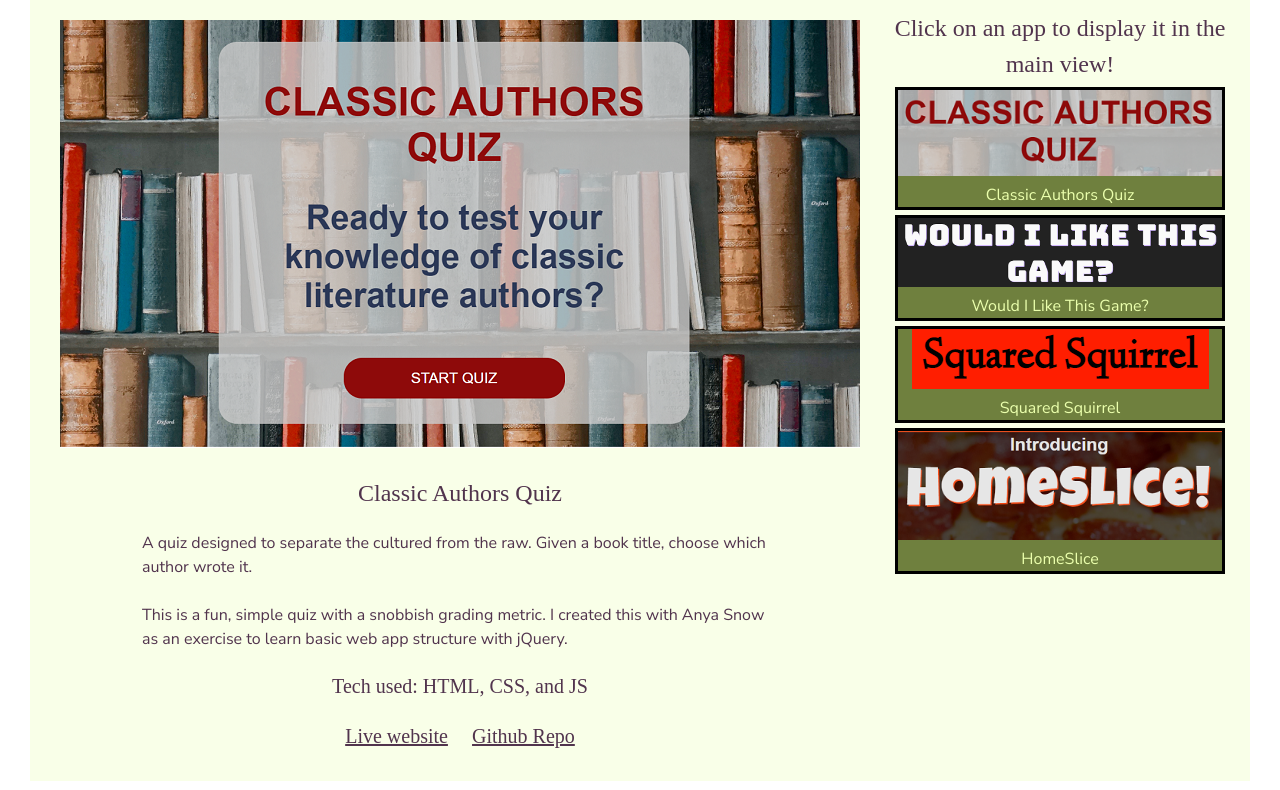
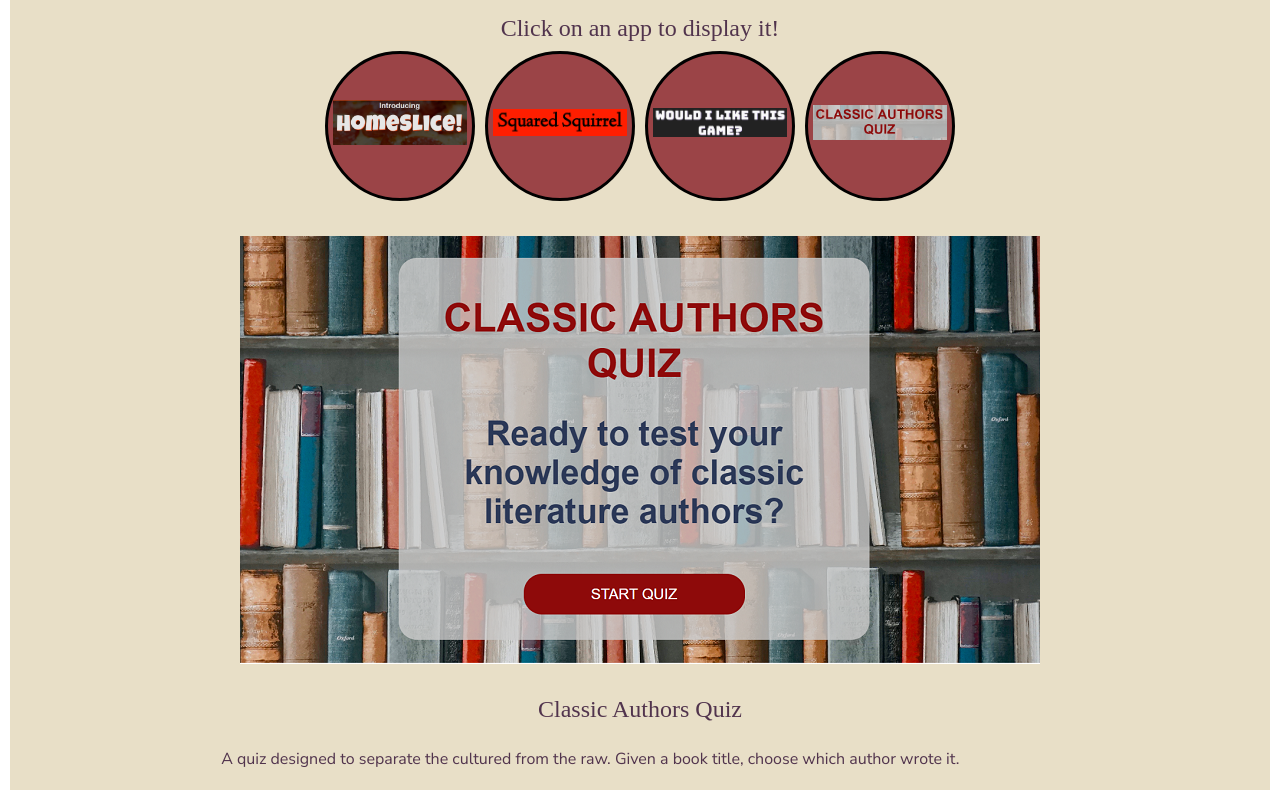
Before and after one commit to felixworks/portfolio, a plain HTML site: page index.html in a window 1280 px wide. Shown: the part 225-1015 px from the top of the page. Drawn offline with nearby package versions, Linux system fonts and the light colour scheme; a web font is replaced by a local one.

Commit message:
app tile tweak, pallette change, and favicon addition

```diff
--- a/index.html
+++ b/index.html
@@ -6,11 +6,12 @@
       content="width=device-width, initial-scale=1"
       lang="en"
     />
-    <title>Portfolio</title>
+    <title>Portfolio - Felixworks</title>
     <link
       href="https://cdnjs.cloudflare.com/ajax/libs/meyer-reset/2.0/reset.css"
       rel="stylesheet"
     />
+    <link rel="shortcut icon" type="image/x-icon" href="favicon.ico" />
     <script
       defer
       src="https://use.fontawesome.com/releases/v5.7.2/js/all.js"
@@ -103,39 +104,11 @@
       </nav>
     </header>
     <main>
-      <h2 class="standalone">Projects</h2>
       <div class="main-container">
-        <section class="selected-app-container" id="selected-app-container">
-          <div class="selected-app-view">
-            <img
-              src="images/ClassicAuthorsQuiz-resized.png"
-              alt="app-image"
-              class="app-image"
-            />
-          </div>
-          <h3>Classic Authors Quiz</h3>
-          <div class="text-container">
-            <p>
-              A quiz designed to separate the cultured from the raw. Given a
-              book title, choose which author wrote it.<br /><br />
-              This is a fun, simple quiz with a snobbish grading metric. I
-              created this with Anya Snow as an exercise to learn basic web app
-              structure with jQuery.
-            </p>
-          </div>
-          <h4>Tech used: HTML, CSS, and JS</h4>
-          <div>
-            <a href="https://nw-iguana.github.io/bookquiz/" target="_blank"
-              >Live website</a
-            >
-            <a href="https://github.com/nw-iguana/bookquiz" target="_blank"
-              >Github Repo</a
-            >
-          </div>
-        </section>
-        <section class="app-tiles">
-          <h3>Click on an app to display it in the main view!</h3>
-          <ul>
+        <h2 class="standalone">Projects</h2>
+        <section class="app-tiles-container">
+          <h3>Click on an app to display it!</h3>
+          <ul class="app-tiles-grid">
             <li>
               <div class="tile-image-container">
                 <a href="#selected-app-container"
@@ -186,9 +159,38 @@
             </li>
           </ul>
         </section>
+        <section class="selected-app-container" id="selected-app-container">
+          <div class="selected-app-view">
+            <img
+              src="images/ClassicAuthorsQuiz-resized.png"
+              alt="app-image"
+              class="app-image"
+            />
+          </div>
+          <h3>Classic Authors Quiz</h3>
+          <div class="text-container">
+            <p>
+              A quiz designed to separate the cultured from the raw. Given a
+              book title, choose which author wrote it.<br /><br />
+              This is a fun, simple quiz with a snobbish grading metric. I
+              created this with Anya Snow as an exercise to learn basic web app
+              structure with jQuery.
+            </p>
+          </div>
+          <h4>Tech used: HTML, CSS, and JS</h4>
+          <div>
+            <a href="https://nw-iguana.github.io/bookquiz/" target="_blank"
+              >Live website</a
+            >
+            <a href="https://github.com/nw-iguana/bookquiz" target="_blank"
+              >Github Repo</a
+            >
+          </div>
+        </section>
       </div>
-      <h2 class="standalone">About Me</h2>
+
       <section class="aboutMe" id="aboutMe">
+        <h2 class="standalone">About Me</h2>
         <img src="images/felix.jpg" alt="felix-image" />
         <div class="text-container">
           <p>
--- a/main.css
+++ b/main.css
@@ -46,6 +46,7 @@ h4 {
 
 h2.standalone {
   color: #51344d;
+  font-weight: bold;
 }
 
 img {
@@ -62,7 +63,7 @@ nav a {
   flex-direction: row;
   justify-content: space-between;
   align-items: center;
-  background-color: #6f803e;
+  background-color: #9b4447;
   max-height: 140px;
   padding: 20px;
   color: #ebffad;
@@ -130,9 +131,18 @@ main {
   margin-top: 10px;
 }
 
+.main-container {
+  display: flex;
+  flex-direction: column;
+  justify-content: space-between;
+  align-items: center;
+  padding: 10px;
+  margin: 0 0 20px 0;
+}
+
 .main-container,
 section.aboutMe {
-  background-color: #c3d68d;
+  background-color: #e8dfc7;
   padding: 10px;
 }
 
@@ -140,15 +150,25 @@ section.aboutMe {
   padding: 10px;
 }
 
-.app-tiles ul p {
+.app-tiles-container {
+  order: 1;
+}
+
+.app-tiles-container ul p {
   color: #ebffad;
 }
 
-.app-tiles ul li {
+.app-tiles-container ul li {
   border: 3px solid black;
   margin: 5px;
-  background-color: #6f803e;
+  background-color: #9b4447;
 }
+
+.app-tiles-grid {
+  display: flex;
+  flex-direction: column-reverse;
+}
+
 .tile-image-container {
   color: #ebffad;
 }
@@ -203,23 +223,69 @@ section.aboutMe {
 
   .main-container {
     display: flex;
-    flex-direction: row;
+    flex-direction: column;
     justify-content: space-between;
-    align-items: flex-start;
+    align-items: center;
     padding: 10px;
-    margin: 20px;
+    margin: 0 0 20px 0;
   }
 
-  .main-container,
+  .app-tiles-container ul li {
+    border: 3px solid black;
+    border-radius: 100px;
+    margin: 5px;
+    background-color: #9b4447;
+    padding: 5px;
+  }
+
+  h2.standalone {
+    order: -2;
+  }
+
+  /* .main-container,
   section.aboutMe {
     background-color: #f9ffe8;
+  } */
+
+  /* .selected-app-container {
+    width: 70%;
+  }
+
+  .app-tiles-container {
+    width: 30%;
+  } */
+
+  .app-tiles-container {
+    order: -1;
+    margin: 0 auto;
   }
 
   .selected-app-container {
-    width: 70%;
+    margin: 0 auto;
   }
 
-  .app-tiles {
-    width: 30%;
+  .app-tiles-grid {
+    display: flex;
+    flex-direction: row-reverse;
+    justify-content: space-between;
+  }
+
+  .app-tiles-grid li {
+    width: 125px;
+    height: 125px;
+    display: flex;
+    flex-direction: column;
+    justify-content: center;
+  }
+
+  .app-tiles-grid li p {
+    display: none;
   }
 }
+
+@media screen and (min-width: 1000px) {
+  .app-tiles-grid li {
+    width: 150px;
+    height: 150px;
+  }
+}
--- a/script.js
+++ b/script.js
@@ -93,7 +93,7 @@ function handleMenuLinkClick() {
 }
 
 function handleAppClick() {
-  $(".app-tiles").on("click", ".tile-image", function(event) {
+  $(".app-tiles-container").on("click", ".tile-image", function(event) {
     /* assumes that the alt attribute in each
         tile <img> has the correct ordered number at the end of the
         string*/
```
Also changed, not shown: favicon.ico (added).
